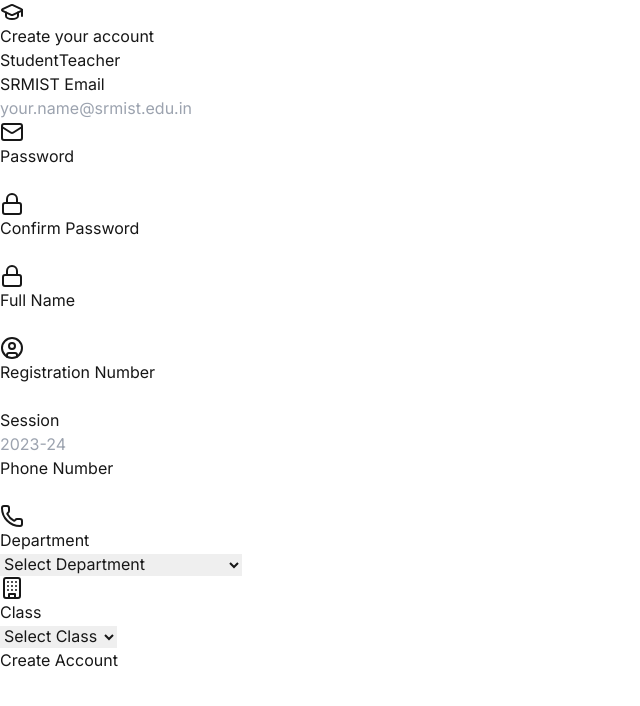
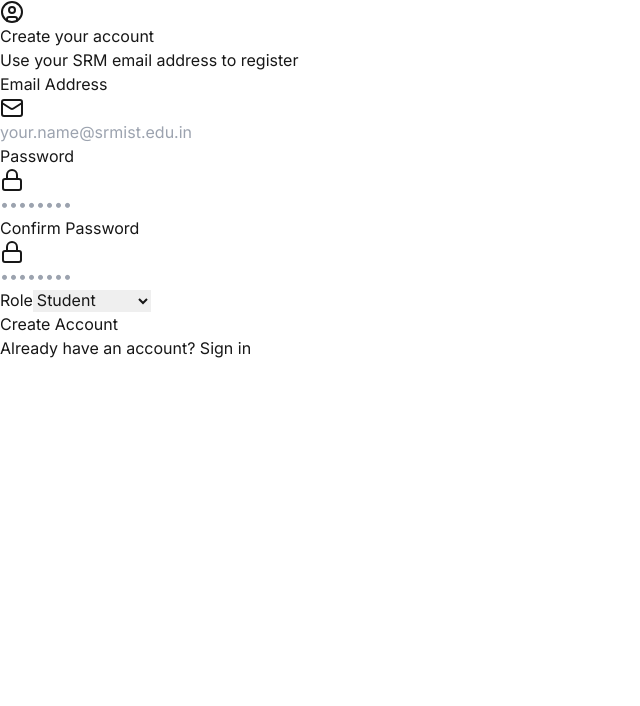
Before and after one commit to eklavyabytesquad/codetantra-vdp, a Next.js app: page /register in a window 1280 px wide. Shown: the top 706 px of the page, without its empty margins (0-640 px from the left). Built offline with nearby package versions, Linux system fonts and the light colour scheme.

Commit message:
updated the code please

```diff
--- a/package.json
+++ b/package.json
@@ -10,6 +10,8 @@
   },
   "dependencies": {
     "@supabase/supabase-js": "^2.48.1",
+    "@types/bcryptjs": "^2.4.6",
+    "bcryptjs": "^2.4.3",
     "lucide-react": "^0.474.0",
     "next": "15.1.6",
     "react": "^19.0.0",
--- a/src/app/register/page.tsx
+++ b/src/app/register/page.tsx
@@ -1,66 +1,48 @@
-"use client"
+// File: app/register/page.tsx
+"use client";
+import { useState } from 'react';
+import { useRouter } from 'next/navigation';
+import bcrypt from 'bcryptjs';
+import supabase from '../utils/supabase';
+import { Mail, Lock, UserCircle } from 'lucide-react';
 
-import React, { useState } from 'react';
-import { useRouter } from 'next/navigation';
-import supabase from '../utils/supabase';
-import { UserCircle, Mail, Lock, Phone, Building, GraduationCap } from 'lucide-react';
-
-export default function Register() {
+export default function RegisterPage() {
   const router = useRouter();
-  const [isLoading, setIsLoading] = useState(false);
-  const [error, setError] = useState<string | null>(null);
-  const [role, setRole] = useState<'student' | 'teacher'>('student');
-
-  // Form states for both student and teacher
   const [formData, setFormData] = useState({
     email: '',
     password: '',
     confirmPassword: '',
-    name: '',
-    phone: '',
-    registrationNumber: '', // For students
-    facultyId: '', // For teachers
-    department: '',
-    class: '', // For students
-    session: '', // For students
+    role: 'student'
   });
+  const [loading, setLoading] = useState(false);
+  const [error, setError] = useState('');
 
-  // Handle input changes
-  const handleChange = (e: React.ChangeEvent<HTMLInputElement | HTMLSelectElement>) => {
-    setFormData({
-      ...formData,
-      [e.target.name]: e.target.value,
-    });
-    setError(null); // Clear any previous errors
-  };
-
-  // Validate SRMIST email
   const validateEmail = (email: string) => {
-    const emailRegex = /^[a-zA-Z0-9._-]+@srmist\.edu\.in$/;
+    const emailRegex = /@srmist\.edu\.in$/;
     return emailRegex.test(email);
   };
 
-  // Handle form submission
   const handleSubmit = async (e: React.FormEvent) => {
     e.preventDefault();
-    setError(null);
-    setIsLoading(true);
+    setLoading(true);
+    setError('');
 
     try {
-      // Basic validation
+      // Validate email domain
       if (!validateEmail(formData.email)) {
-        throw new Error('Please use your SRMIST email address (@srmist.edu.in)');
+        throw new Error('Please use your @srmist.edu.in email address');
       }
 
+      // Validate password match
       if (formData.password !== formData.confirmPassword) {
         throw new Error('Passwords do not match');
       }
 
-      if (formData.password.length < 8) {
-        throw new Error('Password must be at least 8 characters long');
-      }
+      // Hash password
+      const salt = await bcrypt.genSalt(10);
+      const hashedPassword = await bcrypt.hash(formData.password, salt);
 
-      // First, create the auth user
+      // Sign up the user
       const { data: authData, error: authError } = await supabase.auth.signUp({
         email: formData.email,
         password: formData.password,
@@ -68,302 +50,143 @@
 
       if (authError) throw authError;
 
-      if (!authData.user) throw new Error('Failed to create user');
-
-      // Create user profile
-      const { error: userError } = await supabase
+      if (authData.user) {
+        // Insert into users table with hashed password
+        const { error: insertError } = await supabase
           .from('users')
           .insert({
             id: authData.user.id,
             email: formData.email,
-          role: role,
+            role: formData.role,
+            password: hashedPassword
           });
 
-      if (userError) throw userError;
+        if (insertError) throw insertError;
 
-      // Create role-specific profile
-      if (role === 'student') {
-        const { error: studentError } = await supabase
-          .from('students')
-          .insert({
-            user_id: authData.user.id,
-            name: formData.name,
-            registration_number: formData.registrationNumber,
-            phone: formData.phone,
-            department_id: formData.department,
-            class_id: formData.class,
-            session: formData.session,
-          });
-
-        if (studentError) throw studentError;
-      } else {
-        const { error: teacherError } = await supabase
-          .from('teachers')
-          .insert({
-            user_id: authData.user.id,
-            name: formData.name,
-            faculty_id: formData.facultyId,
-            phone: formData.phone,
-            department_id: formData.department,
-          });
-
-        if (teacherError) throw teacherError;
+        router.push('/login');
       }
-
-      // Registration successful
-      router.push('/login');
     } catch (err) {
-      setError(err instanceof Error ? err.message : 'An error occurred during registration');
+      setError(err instanceof Error ? err.message : 'Registration failed');
     } finally {
-      setIsLoading(false);
+      setLoading(false);
     }
   };
 
   return (
-    <div className="min-h-screen bg-gray-50 flex flex-col justify-center py-12 sm:px-6 lg:px-8">
-      <div className="sm:mx-auto sm:w-full sm:max-w-md">
-        <div className="flex justify-center">
-          <GraduationCap className="h-12 w-12 text-indigo-600" />
-        </div>
-        <h2 className="mt-6 text-center text-3xl font-extrabold text-gray-900">
+    <div className="min-h-screen flex items-center justify-center bg-gray-50 py-12 px-4 sm:px-6 lg:px-8">
+      <div className="max-w-md w-full space-y-8 bg-white rounded-xl shadow-lg p-8">
+        <div className="text-center">
+          <UserCircle className="mx-auto h-12 w-12 text-indigo-600" />
+          <h2 className="mt-6 text-3xl font-bold text-gray-900">
             Create your account
           </h2>
+          <p className="mt-2 text-sm text-gray-600">
+            Use your SRM email address to register
+          </p>
         </div>
 
-      <div className="mt-8 sm:mx-auto sm:w-full sm:max-w-md">
-        <div className="bg-white py-8 px-4 shadow sm:rounded-lg sm:px-10">
-          {/* Role Selection */}
-          <div className="flex justify-center space-x-4 mb-6">
-            <button
-              type="button"
-              onClick={() => setRole('student')}
-              className={`px-4 py-2 rounded-md ${
-                role === 'student'
-                  ? 'bg-indigo-600 text-white'
-                  : 'bg-gray-100 text-gray-700 hover:bg-gray-200'
-              }`}
-            >
-              Student
-            </button>
-            <button
-              type="button"
-              onClick={() => setRole('teacher')}
-              className={`px-4 py-2 rounded-md ${
-                role === 'teacher'
-                  ? 'bg-indigo-600 text-white'
-                  : 'bg-gray-100 text-gray-700 hover:bg-gray-200'
-              }`}
-            >
-              Teacher
-            </button>
-          </div>
-
-          <form className="space-y-6" onSubmit={handleSubmit}>
-            {/* Display any errors */}
+        <form className="mt-8 space-y-6" onSubmit={handleSubmit}>
           {error && (
-              <div className="bg-red-50 border-l-4 border-red-400 p-4">
+            <div className="bg-red-50 border-l-4 border-red-500 p-4 rounded-md">
               <p className="text-sm text-red-700">{error}</p>
             </div>
           )}
 
-            {/* Email Input */}
+          <div className="space-y-4">
             <div>
-              <label className="block text-sm font-medium text-gray-700">
-                SRMIST Email
+              <label htmlFor="email" className="block text-sm font-medium text-gray-900">
+                Email Address
               </label>
               <div className="mt-1 relative">
+                <div className="absolute inset-y-0 left-0 pl-3 flex items-center pointer-events-none">
+                  <Mail className="h-5 w-5 text-gray-400" />
+                </div>
                 <input
+                  id="email"
                   type="email"
-                  name="email"
                   required
+                  className="block w-full pl-10 pr-3 py-2 border border-gray-300 rounded-lg text-gray-900 placeholder-gray-500 focus:outline-none focus:ring-2 focus:ring-indigo-500 focus:border-indigo-500"
+                  placeholder="your.name@srmist.edu.in"
                   value={formData.email}
-                  onChange={handleChange}
-                  className="appearance-none block w-full px-3 py-2 border border-gray-300 rounded-md shadow-sm placeholder-gray-400 focus:outline-none focus:ring-indigo-500 focus:border-indigo-500"
-                  placeholder="your.name@srmist.edu.in"
+                  onChange={(e) => setFormData({...formData, email: e.target.value})}
                 />
-                <Mail className="h-5 w-5 text-gray-400 absolute right-3 top-2" />
-              </div>
-            </div>
-
-            {/* Password Input */}
-            <div>
-              <label className="block text-sm font-medium text-gray-700">
-                Password
-              </label>
-              <div className="mt-1 relative">
-                <input
-                  type="password"
-                  name="password"
-                  required
-                  value={formData.password}
-                  onChange={handleChange}
-                  className="appearance-none block w-full px-3 py-2 border border-gray-300 rounded-md shadow-sm placeholder-gray-400 focus:outline-none focus:ring-indigo-500 focus:border-indigo-500"
-                />
-                <Lock className="h-5 w-5 text-gray-400 absolute right-3 top-2" />
-              </div>
-            </div>
-
-            {/* Confirm Password */}
-            <div>
-              <label className="block text-sm font-medium text-gray-700">
-                Confirm Password
-              </label>
-              <div className="mt-1 relative">
-                <input
-                  type="password"
-                  name="confirmPassword"
-                  required
-                  value={formData.confirmPassword}
-                  onChange={handleChange}
-                  className="appearance-none block w-full px-3 py-2 border border-gray-300 rounded-md shadow-sm placeholder-gray-400 focus:outline-none focus:ring-indigo-500 focus:border-indigo-500"
-                />
-                <Lock className="h-5 w-5 text-gray-400 absolute right-3 top-2" />
-              </div>
-            </div>
-
-            {/* Name Input */}
-            <div>
-              <label className="block text-sm font-medium text-gray-700">
-                Full Name
-              </label>
-              <div className="mt-1 relative">
-                <input
-                  type="text"
-                  name="name"
-                  required
-                  value={formData.name}
-                  onChange={handleChange}
-                  className="appearance-none block w-full px-3 py-2 border border-gray-300 rounded-md shadow-sm placeholder-gray-400 focus:outline-none focus:ring-indigo-500 focus:border-indigo-500"
-                />
-                <UserCircle className="h-5 w-5 text-gray-400 absolute right-3 top-2" />
-              </div>
-            </div>
-
-            {/* Role-specific fields */}
-            {role === 'student' ? (
-              <>
-                <div>
-                  <label className="block text-sm font-medium text-gray-700">
-                    Registration Number
-                  </label>
-                  <div className="mt-1">
-                    <input
-                      type="text"
-                      name="registrationNumber"
-                      required
-                      value={formData.registrationNumber}
-                      onChange={handleChange}
-                      className="appearance-none block w-full px-3 py-2 border border-gray-300 rounded-md shadow-sm placeholder-gray-400 focus:outline-none focus:ring-indigo-500 focus:border-indigo-500"
-                    />
-                  </div>
-                </div>
-                <div>
-                  <label className="block text-sm font-medium text-gray-700">
-                    Session
-                  </label>
-                  <div className="mt-1">
-                    <input
-                      type="text"
-                      name="session"
-                      required
-                      value={formData.session}
-                      onChange={handleChange}
-                      className="appearance-none block w-full px-3 py-2 border border-gray-300 rounded-md shadow-sm placeholder-gray-400 focus:outline-none focus:ring-indigo-500 focus:border-indigo-500"
-                      placeholder="2023-24"
-                    />
-                  </div>
-                </div>
-              </>
-            ) : (
-              <div>
-                <label className="block text-sm font-medium text-gray-700">
-                  Faculty ID
-                </label>
-                <div className="mt-1">
-                  <input
-                    type="text"
-                    name="facultyId"
-                    required
-                    value={formData.facultyId}
-                    onChange={handleChange}
-                    className="appearance-none block w-full px-3 py-2 border border-gray-300 rounded-md shadow-sm placeholder-gray-400 focus:outline-none focus:ring-indigo-500 focus:border-indigo-500"
-                  />
-                </div>
-              </div>
-            )}
-
-            {/* Common fields for both roles */}
-            <div>
-              <label className="block text-sm font-medium text-gray-700">
-                Phone Number
-              </label>
-              <div className="mt-1 relative">
-                <input
-                  type="tel"
-                  name="phone"
-                  value={formData.phone}
-                  onChange={handleChange}
-                  className="appearance-none block w-full px-3 py-2 border border-gray-300 rounded-md shadow-sm placeholder-gray-400 focus:outline-none focus:ring-indigo-500 focus:border-indigo-500"
-                />
-                <Phone className="h-5 w-5 text-gray-400 absolute right-3 top-2" />
               </div>
             </div>
 
             <div>
-              <label className="block text-sm font-medium text-gray-700">
-                Department
+              <label htmlFor="password" className="block text-sm font-medium text-gray-900">
+                Password
               </label>
               <div className="mt-1 relative">
-                <select
-                  name="department"
+                <div className="absolute inset-y-0 left-0 pl-3 flex items-center pointer-events-none">
+                  <Lock className="h-5 w-5 text-gray-400" />
+                </div>
+                <input
+                  id="password"
+                  type="password"
                   required
-                  value={formData.department}
-                  onChange={handleChange}
-                  className="appearance-none block w-full px-3 py-2 border border-gray-300 rounded-md shadow-sm placeholder-gray-400 focus:outline-none focus:ring-indigo-500 focus:border-indigo-500"
-                >
-                  <option value="">Select Department</option>
-                  <option value="cse">Computer Science</option>
-                  <option value="ece">Electronics & Communication</option>
-                  <option value="mech">Mechanical Engineering</option>
-                  {/* Add more departments as needed */}
-                </select>
-                <Building className="h-5 w-5 text-gray-400 absolute right-3 top-2" />
+                  className="block w-full pl-10 pr-3 py-2 border border-gray-300 rounded-lg text-gray-900 placeholder-gray-500 focus:outline-none focus:ring-2 focus:ring-indigo-500 focus:border-indigo-500"
+                  placeholder="••••••••"
+                  value={formData.password}
+                  onChange={(e) => setFormData({...formData, password: e.target.value})}
+                />
               </div>
             </div>
 
-            {role === 'student' && (
             <div>
-                <label className="block text-sm font-medium text-gray-700">
-                  Class
+              <label htmlFor="confirmPassword" className="block text-sm font-medium text-gray-900">
+                Confirm Password
               </label>
-                <div className="mt-1">
+              <div className="mt-1 relative">
+                <div className="absolute inset-y-0 left-0 pl-3 flex items-center pointer-events-none">
+                  <Lock className="h-5 w-5 text-gray-400" />
+                </div>
+                <input
+                  id="confirmPassword"
+                  type="password"
+                  required
+                  className="block w-full pl-10 pr-3 py-2 border border-gray-300 rounded-lg text-gray-900 placeholder-gray-500 focus:outline-none focus:ring-2 focus:ring-indigo-500 focus:border-indigo-500"
+                  placeholder="••••••••"
+                  value={formData.confirmPassword}
+                  onChange={(e) => setFormData({...formData, confirmPassword: e.target.value})}
+                />
+              </div>
+            </div>
+
+            <div>
+              <label htmlFor="role" className="block text-sm font-medium text-gray-900">
+                Role
+              </label>
               <select
-                    name="class"
-                    required
-                    value={formData.class}
-                    onChange={handleChange}
-                    className="appearance-none block w-full px-3 py-2 border border-gray-300 rounded-md shadow-sm placeholder-gray-400 focus:outline-none focus:ring-indigo-500 focus:border-indigo-500"
+                id="role"
+                className="mt-1 block w-full pl-3 pr-10 py-2 text-base border border-gray-300 rounded-lg text-gray-900 focus:outline-none focus:ring-2 focus:ring-indigo-500 focus:border-indigo-500"
+                value={formData.role}
+                onChange={(e) => setFormData({...formData, role: e.target.value})}
               >
-                    <option value="">Select Class</option>
-                    <option value="1">First Year</option>
-                    <option value="2">Second Year</option>
-                    <option value="3">Third Year</option>
-                    <option value="4">Fourth Year</option>
+                <option value="student">Student</option>
+                <option value="teacher">Teacher</option>
+                <option value="admin">Admin</option>
+                <option value="super_admin">Super Admin</option>
               </select>
             </div>
           </div>
-            )}
 
-            <div>
           <button
             type="submit"
-                disabled={isLoading}
-                className="w-full flex justify-center py-2 px-4 border border-transparent rounded-md shadow-sm text-sm font-medium text-white bg-indigo-600 hover:bg-indigo-700 focus:outline-none focus:ring-2 focus:ring-offset-2 focus:ring-indigo-500 disabled:opacity-50 disabled:cursor-not-allowed"
+            disabled={loading}
+            className="w-full flex justify-center py-2 px-4 border border-transparent rounded-lg shadow-sm text-sm font-medium text-white bg-indigo-600 hover:bg-indigo-700 focus:outline-none focus:ring-2 focus:ring-offset-2 focus:ring-indigo-500 disabled:opacity-50 disabled:cursor-not-allowed transition-colors duration-200"
           >
-                {isLoading ? 'Creating Account...' : 'Create Account'}
+            {loading ? 'Creating Account...' : 'Create Account'}
           </button>
-            </div>
         </form>
+
+        <div className="text-center">
+          <p className="text-sm text-gray-600">
+            Already have an account?{' '}
+            <a href="/login" className="font-medium text-indigo-600 hover:text-indigo-500">
+              Sign in
+            </a>
+          </p>
         </div>
       </div>
     </div>
--- a/src/app/utils/supabase.ts
+++ b/src/app/utils/supabase.ts
@@ -1,14 +1,20 @@
+// File: app/utils/supabase.ts
+
 import { createClient } from '@supabase/supabase-js';
 
 // Environment variables for Supabase configuration
-const supabaseUrl = "https://wvlkqoyngzifsjakqjna.supabase.co";  // Removed the trailing space
+const supabaseUrl = "https://wvlkqoyngzifsjakqjna.supabase.co";
 const supabaseKey = "eyJhbGciOiJIUzI1NiIsInR5cCI6IkpXVCJ9.eyJpc3MiOiJzdXBhYmFzZSIsInJlZiI6Ind2bGtxb3luZ3ppZnNqYWtxam5hIiwicm9sZSI6ImFub24iLCJpYXQiOjE3Mzc5MDkyMDMsImV4cCI6MjA1MzQ4NTIwM30.DcF5E8upAvq0Y5PYLrkL4YuhhBCCMEeGM3shDtYp148";
 
-// Initialize the Supabase client with error handling
+// Initialize the Supabase client with proper configuration
 const supabase = createClient(supabaseUrl, supabaseKey, {
   auth: {
     autoRefreshToken: true,
-    persistSession: true
+    persistSession: true,
+    detectSessionInUrl: true
+  },
+  db: {
+    schema: 'public'
   }
 });
 
```
Also changed, not shown: src/app/login/page.tsx (+144 -165 lines), 1 other file (tests, documents, lock files or other folders). Lines whose indentation alone changed are shown as unchanged.
